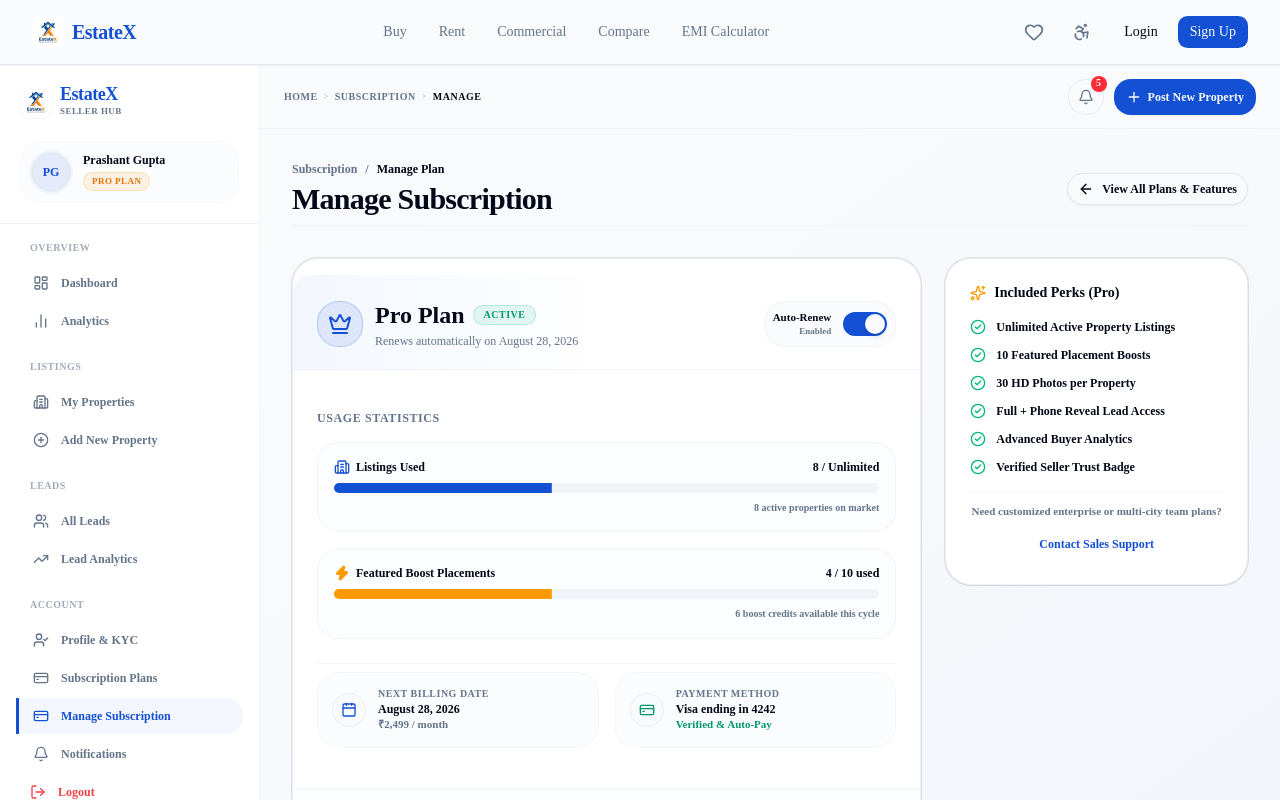
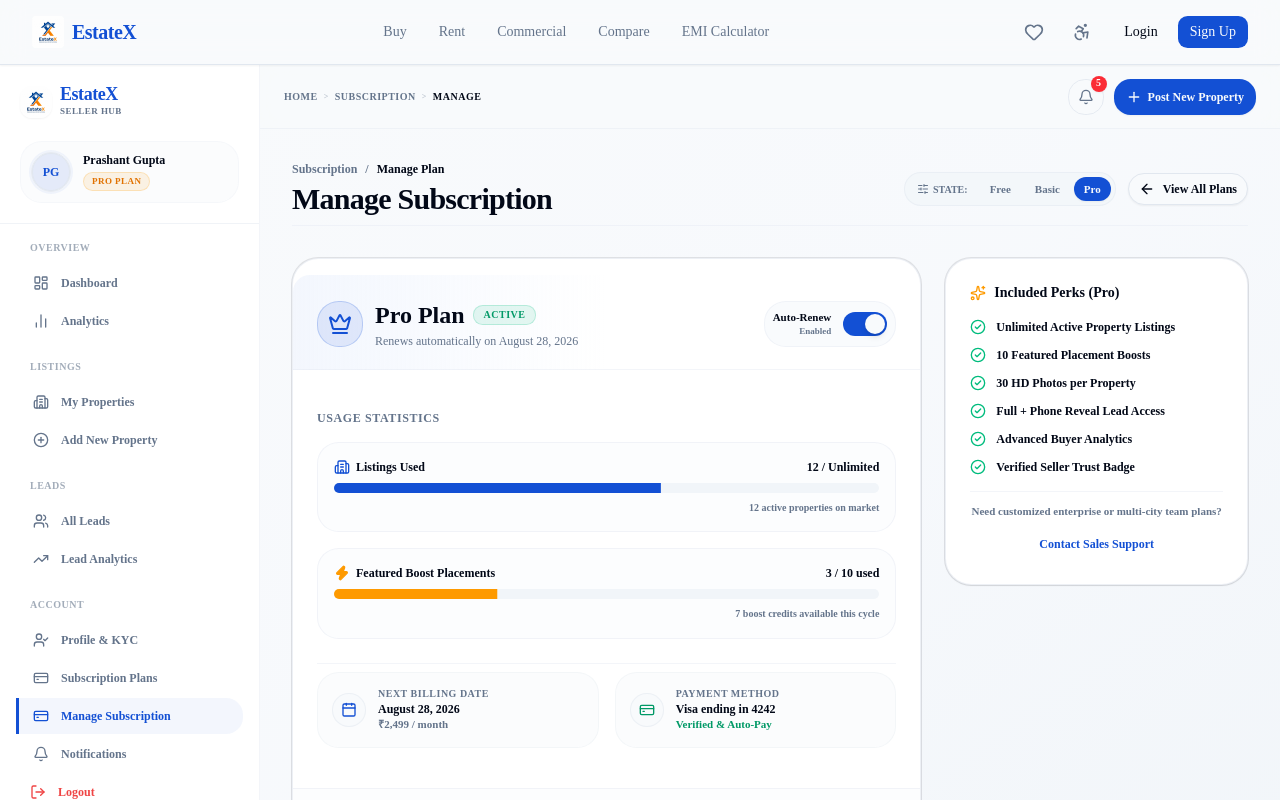
Before and after one commit to prashantgupta2601/EstateX, a Next.js app: page /subscription/manage in a window 1280 px wide. Shown: the top 800 px of the page. Built offline with nearby package versions, Linux system fonts and the light colour scheme.

Commit message:
feat: build plan upgrade, downgrade, cancellation, and auto-renewal flows

```diff
--- a/app/(seller)/subscription/manage/page.tsx
+++ b/app/(seller)/subscription/manage/page.tsx
@@ -26,7 +26,8 @@ import {
   PhoneCall,
   BarChart2,
   Loader2,
-  Percent
+  Percent,
+  SlidersHorizontal
 } from 'lucide-react';
 import { Card, CardHeader, CardTitle, CardDescription, CardContent, CardFooter } from '@/components/ui/card';
 import { Button } from '@/components/ui/button';
@@ -74,8 +75,8 @@ export default function ManageSubscriptionPage() {
 
   const [isProcessing, setIsProcessing] = useState(false);
 
-  // Billing calculation constants (Mock billing cycle)
-  const daysRemaining = 15;
+  // Billing calculation constants (Mock billing cycle - 5 days remaining triggers Renew Early)
+  const daysRemaining = 5;
   const totalDaysInPeriod = 30;
   const nextBillingDate = 'August 28, 2026';
   const paymentMethod = 'Visa ending in 4242';
@@ -91,13 +92,13 @@ export default function ManageSubscriptionPage() {
   const currentPlan = subscriptionPlans.find((p) => p.id === currentPlanId) || subscriptionPlans[2]; // Default Pro
 
   // Usage statistics based on current plan limits
-  const listingsUsed = 8;
+  const listingsUsed = currentPlan.id === 'free' ? 2 : currentPlan.id === 'basic' ? 7 : 12;
   const listingsLimit = currentPlan.listingsLimit;
   const listingsPercentage = listingsLimit === 999
     ? Math.min(100, Math.round((listingsUsed / 20) * 100))
     : Math.min(100, Math.round((listingsUsed / listingsLimit) * 100));
 
-  const featuredUsed = currentPlan.id === 'pro' ? 4 : currentPlan.id === 'basic' ? 1 : 0;
+  const featuredUsed = currentPlan.id === 'pro' ? 3 : currentPlan.id === 'basic' ? 1 : 0;
   const featuredLimit = currentPlan.featuredListings;
   const featuredPercentage = featuredLimit === 0 ? 0 : Math.min(100, Math.round((featuredUsed / featuredLimit) * 100));
 
@@ -262,6 +263,16 @@ export default function ManageSubscriptionPage() {
     }
   };
 
+  // Switch plan for demo testing
+  const handleSwitchDemoPlan = (planId: 'free' | 'basic' | 'pro') => {
+    setCurrentPlanId(planId);
+    setPendingDowngrade(null);
+    try {
+      localStorage.setItem('estatex_current_plan', planId);
+    } catch (e) {}
+    toast(`Simulated view as ${planId.toUpperCase()} Plan`, 'info');
+  };
+
   // Higher tiers available for upgrade
   const higherTiers = subscriptionPlans.filter((p) => {
     if (currentPlanId === 'free') return p.id === 'basic' || p.id === 'pro';
@@ -279,7 +290,7 @@ export default function ManageSubscriptionPage() {
   return (
     <div className="flex flex-col gap-8 text-left w-full max-w-5xl mx-auto pb-16 animate-in fade-in duration-300">
 
-      {/* Top Header Navigation */}
+      {/* Top Header Navigation & Plan Switcher */}
       <div className="flex flex-col sm:flex-row sm:items-center justify-between gap-4 pb-2 border-b border-border/40">
         <div>
           <div className="flex items-center gap-2 text-xs font-bold text-muted-foreground mb-1">
@@ -294,12 +305,34 @@ export default function ManageSubscriptionPage() {
           </h1>
         </div>
 
+        <div className="flex items-center gap-3">
+          {/* Simulation Toggle Bar */}
+          <div className="hidden md:flex items-center gap-1 p-1 bg-muted/60 rounded-xl border border-border/50 text-[11px] font-bold">
+            <span className="px-2 text-muted-foreground flex items-center gap-1 text-[10px] uppercase font-black">
+              <SlidersHorizontal className="h-3 w-3" /> State:
+            </span>
+            {(['free', 'basic', 'pro'] as const).map((p) => (
+              <button
+                key={p}
+                onClick={() => handleSwitchDemoPlan(p)}
+                className={`px-2.5 py-1 rounded-lg transition-all capitalize cursor-pointer ${
+                  currentPlanId === p
+                    ? 'bg-primary text-primary-foreground font-black shadow-xs'
+                    : 'text-muted-foreground hover:text-foreground'
+                }`}
+              >
+                {p}
+              </button>
+            ))}
+          </div>
+
           <Link href="/subscription">
             <Button variant="outline" size="sm" className="rounded-xl text-xs font-bold gap-2 cursor-pointer">
               <ArrowLeft className="h-4 w-4" />
-            <span>View All Plans & Features</span>
+              <span>View All Plans</span>
             </Button>
           </Link>
+        </div>
       </div>
 
       {/* Auto-Renewal / Cancellation Warning Banner */}
@@ -482,7 +515,7 @@ export default function ManageSubscriptionPage() {
             {/* Action Buttons Footer */}
             <CardFooter className="p-6 pt-4 bg-muted/20 border-t border-border/40 flex flex-wrap items-center justify-between gap-3">
               <div className="flex items-center gap-2 flex-wrap w-full sm:w-auto">
-                {/* Upgrade Plan Button */}
+                {/* Upgrade Plan Button (If not on Pro) */}
                 {currentPlanId !== 'pro' && (
                   <Button
                     onClick={() => setIsPlanModalOpen(true)}
@@ -493,7 +526,8 @@ export default function ManageSubscriptionPage() {
                   </Button>
                 )}
 
-                {/* Renew Early Button */}
+                {/* Renew Early Button (If < 7 days left) */}
+                {daysRemaining < 7 && (
                   <Button
                     variant="outline"
                     onClick={() => handleUpgradeCheckout(currentPlan, currentPlan.price)}
@@ -503,9 +537,10 @@ export default function ManageSubscriptionPage() {
                     <RefreshCw className={`h-4 w-4 ${isProcessing ? 'animate-spin' : ''}`} />
                     <span>Renew Early</span>
                   </Button>
+                )}
               </div>
 
-              {/* Cancel Subscription Button */}
+              {/* Cancel Subscription Button (Danger, Outline) */}
               {!isCancelled && (
                 <Button
                   variant="outline"
@@ -603,7 +638,7 @@ export default function ManageSubscriptionPage() {
           <DialogHeader className="text-left gap-1">
             <DialogTitle className="text-xl font-black text-foreground flex items-center gap-2">
               <Zap className="h-5 w-5 text-amber-500 fill-amber-500" />
-              <span>Change Subscription Plan</span>
+              <span>Upgrade Subscription Plan</span>
             </DialogTitle>
             <DialogDescription className="text-xs text-muted-foreground">
               Select a tier to upgrade immediately with prorated billing, or schedule a downgrade for your next cycle.
@@ -638,7 +673,7 @@ export default function ManageSubscriptionPage() {
                           ₹{plan.price.toLocaleString()} / month • {plan.listingsLimit === 999 ? 'Unlimited' : plan.listingsLimit} listings
                         </span>
 
-                        {/* Proration Explanation */}
+                        {/* Exact Proration Statement as per Requirements */}
                         <div className="mt-2.5 p-2.5 rounded-xl bg-background border border-border/50 text-[11px] font-bold text-foreground">
                           You&apos;ll pay <span className="text-emerald-600 dark:text-emerald-400 font-extrabold">₹{proratedDiff.toLocaleString()}</span> today for the remaining {daysRemaining} days, then ₹{plan.price.toLocaleString()}/month.
                         </div>
@@ -652,7 +687,7 @@ export default function ManageSubscriptionPage() {
                         {isProcessing ? (
                           <Loader2 className="h-4 w-4 animate-spin" />
                         ) : (
-                          `Confirm Upgrade (₹${proratedDiff.toLocaleString()})`
+                          'Confirm Upgrade'
                         )}
                       </Button>
                     </div>
@@ -661,7 +696,7 @@ export default function ManageSubscriptionPage() {
               </div>
             )}
 
-            {/* Lower Tiers (Downgrade Options) */}
+            {/* Lower Tiers (Downgrade Options - Switch to Basic/Free) */}
             {lowerTiers.length > 0 && (
               <div className="flex flex-col gap-2 pt-2 border-t border-border/40">
                 <span className="text-[10px] font-black uppercase text-muted-foreground tracking-wider text-left">
@@ -674,9 +709,9 @@ export default function ManageSubscriptionPage() {
                     className="p-3.5 rounded-2xl border border-border/60 bg-muted/20 flex items-center justify-between gap-3"
                   >
                     <div className="flex flex-col text-left">
-                      <span className="font-extrabold text-xs text-foreground">Switch to {plan.name} Plan</span>
+                      <span className="font-extrabold text-xs text-foreground">Switch to {plan.name}</span>
                       <span className="text-[11px] text-muted-foreground">
-                        ₹{plan.price.toLocaleString()} / month ({plan.listingsLimit} listings)
+                        ₹{plan.price.toLocaleString()} / month ({plan.listingsLimit === 999 ? 'Unlimited' : plan.listingsLimit} listings)
                       </span>
                     </div>
 
@@ -689,7 +724,7 @@ export default function ManageSubscriptionPage() {
                       }}
                       className="rounded-xl border-border/80 font-bold text-xs cursor-pointer shrink-0"
                     >
-                      Downgrade to {plan.name}
+                      Switch to {plan.name}
                     </Button>
                   </div>
                 ))}
@@ -720,7 +755,7 @@ export default function ManageSubscriptionPage() {
               <span>Confirm Scheduled Downgrade</span>
             </DialogTitle>
             <DialogDescription className="text-xs text-muted-foreground pt-2 leading-relaxed">
-              Your plan will be downgraded to <strong className="text-foreground">{targetDowngradePlan?.name} Plan</strong> at the end of your current billing period on <strong className="text-foreground">{nextBillingDate}</strong>. You&apos;ll retain {currentPlan.name} features until then.
+              Your plan will be downgraded to <strong className="text-foreground">{targetDowngradePlan?.name}</strong> at the end of your current billing period on <strong className="text-foreground">{nextBillingDate}</strong>. You&apos;ll retain {currentPlan.name} features until then.
             </DialogDescription>
           </DialogHeader>
 
@@ -851,7 +886,7 @@ export default function ManageSubscriptionPage() {
                   onClick={handleClaimRetentionOffer}
                   className="w-full mt-2 rounded-xl bg-amber-500 hover:bg-amber-600 text-slate-950 font-black text-xs h-10 cursor-pointer shadow-md"
                 >
-                  Claim Offer & Save 20%
+                  Claim Offer
                 </Button>
               </div>
 
```
Lines whose indentation alone changed are shown as unchanged.
